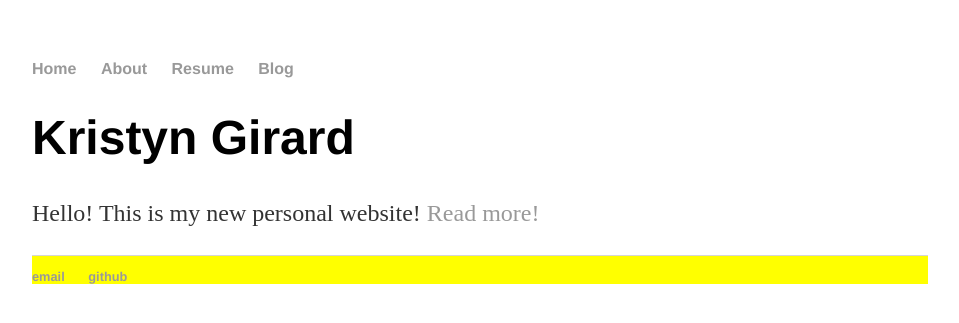
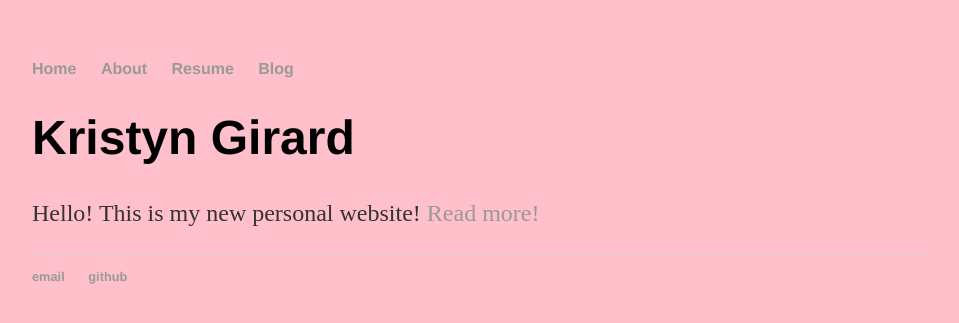
Before and after one commit to kristyngirard/kristyngirard.github.io, a Jekyll site: the page built from index.html, in a window 1280 px wide. Shown: the top 323 px of the page, without its empty margins (160-1119 px from the left). Built offline with Jekyll 4.4.1, drawn with Linux system fonts in a browser that asks for light colours.

Commit message:
Update main.css

```diff
--- a/css/main.css
+++ b/css/main.css
@@ -1,6 +1,7 @@
 body {
     margin: 60px auto;
     width: 70%;
+    background-color: pink;
 }
 nav ul, footer ul {
     font-family:'Helvetica', 'Arial', 'Sans-Serif';
@@ -31,7 +32,6 @@ p {
 footer {
     border-top: 1px solid #d5d5d5;
     font-size: .8em;
-    background-color: yellow
 }
 
 ul.posts {
```
